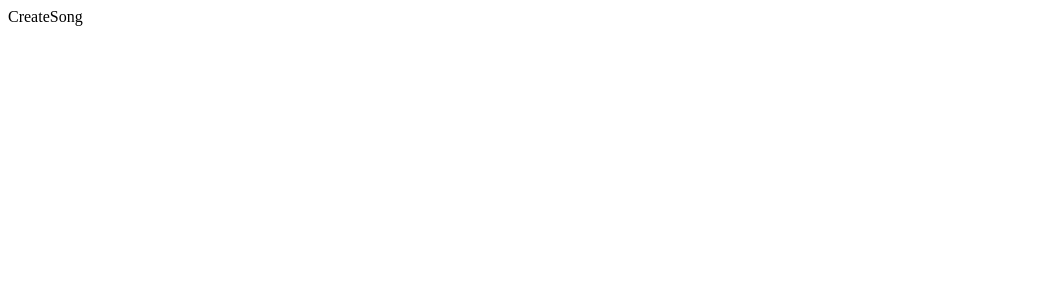
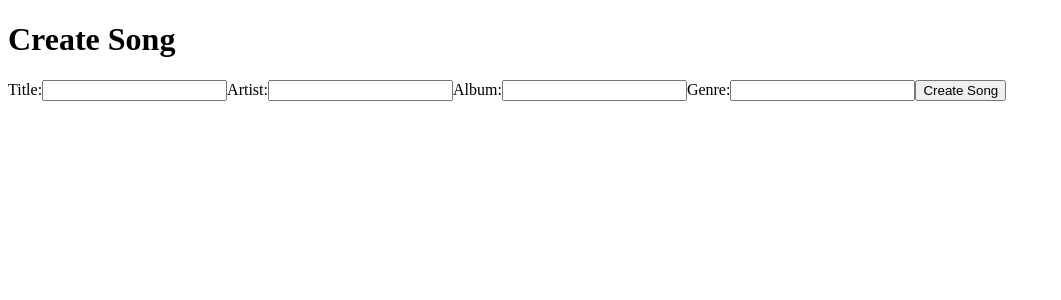
Before and after one commit to FevenSeyfu/song-Mern-app, a React (Create React App) app in the folder frontend/: page /create in a window 1280 px wide. Shown: the top 300 px of the page, without its empty margins (0-1061 px from the left). Built offline with nearby package versions, Linux system fonts and the light colour scheme.

Commit message:
Complete create song  Component to disptach and new create Song and refactor types to separate newSong interface and exisiting Song to avoid undefined _id type error

```diff
--- a/frontend/src/api/api.ts
+++ b/frontend/src/api/api.ts
@@ -3,6 +3,7 @@
 // List - GET /songs
 
 import { Song } from "../types/types";
+import { NewSong } from "../types/types";
 const API_BASE_URL = "https://song-api-pncl.onrender.com/songs";
 
 export const fetchSongsApi = async (): Promise<Song[]> => {
@@ -14,7 +15,7 @@ export const fetchSongsApi = async (): Promise<Song[]> => {
   return data.result;
 };
 
-export const createSongApi = async (newSong: Song) => {
+export const createSongApi = async (newSong: NewSong) => {
   const response = await fetch(`${API_BASE_URL}`, {
     method: "POST",
     headers: {
--- a/frontend/src/components/CreateSong.tsx
+++ b/frontend/src/components/CreateSong.tsx
@@ -1,8 +1,52 @@
-import React from 'react'
+import React,{useState} from 'react'
+import { useDispatch } from 'react-redux';
+import { createSong } from '../features/Song/SongSlice';
 
 const CreateSong: React.FC  = () => {
+  const dispatch = useDispatch();
+
+  const [title, setTitle] = useState('');
+  const [artist, setArtist] = useState('');
+  const [album, setAlbum] = useState('');
+  const [genre, setGenre] = useState('');
+
+  const handleSubmit = (e: React.FormEvent) =>{
+    e.preventDefault();
+    const song = { title, artist, album , genre}
+    dispatch(createSong(song));
+
+    setTitle('');
+    setArtist('');
+    setAlbum('');
+    setGenre('');
+
+  }
+
   return (
-    <div>CreateSong</div>
+    <form onSubmit={handleSubmit}>
+      <h1>Create Song</h1>
+
+      <label>
+        Title:
+        <input type="text" value={title} onChange={(e) => setTitle(e.target.value)} required />
+      </label>
+
+      <label>
+        Artist:
+        <input type="text" value={artist} onChange={(e) => setArtist(e.target.value)} required />
+      </label>
+
+      <label>
+        Album:
+        <input type="text" value={album} onChange={(e) => setAlbum(e.target.value)} required />
+      </label>
+      <label>
+        Genre:
+        <input type="text" value={genre} onChange={(e) => setGenre(e.target.value)} required />
+      </label>
+
+      <button type="submit">Create Song</button>
+    </form>
   )
 }
 
--- a/frontend/src/features/Song/SongSlice.ts
+++ b/frontend/src/features/Song/SongSlice.ts
@@ -1,5 +1,6 @@
 import { createSlice, PayloadAction } from "@reduxjs/toolkit";
 import { Song } from "../../types/types";
+import { NewSong } from "../../types/types";
 import { SongState } from "../../types/types";
 
 const initialState: SongState = {
@@ -26,7 +27,7 @@ export const songsSlice = createSlice({
       state.error = action.payload;
     },
     // create song
-    createSong: (state) => {
+    createSong: (state, action: PayloadAction<NewSong>) => {
       state.isLoading = true;
       state.error = null;
     },
--- a/frontend/src/saga/song/songSaga.ts
+++ b/frontend/src/saga/song/songSaga.ts
@@ -1,4 +1,5 @@
 import { all, call, put, takeEvery } from "redux-saga/effects";
+import { NewSong } from "../../types/types";
 import { Song } from "../../types/types";
 import {
   fetchSongs,
@@ -42,13 +43,14 @@ function * watchFetchSongsSaga() {
 // create song worker and watcher
 function* createSongSaga(action: ReturnType<typeof createSong>) {
     try {
-        const newSong: Song = action.payload!;
+        const newSong: NewSong = action.payload!;
         const createdSong: Song = yield call(createSongApi, newSong);
         yield put(createSongSuccess(createdSong));
     } catch (error) {
         yield put(createSongFailure((error as Error).message));
     }
 }
+
 function* watchCreateSongSaga() {
     yield takeEvery(createSong.type, createSongSaga);
 }
```
Also changed, not shown: frontend/src/types/types.ts (+7 -2 lines).
